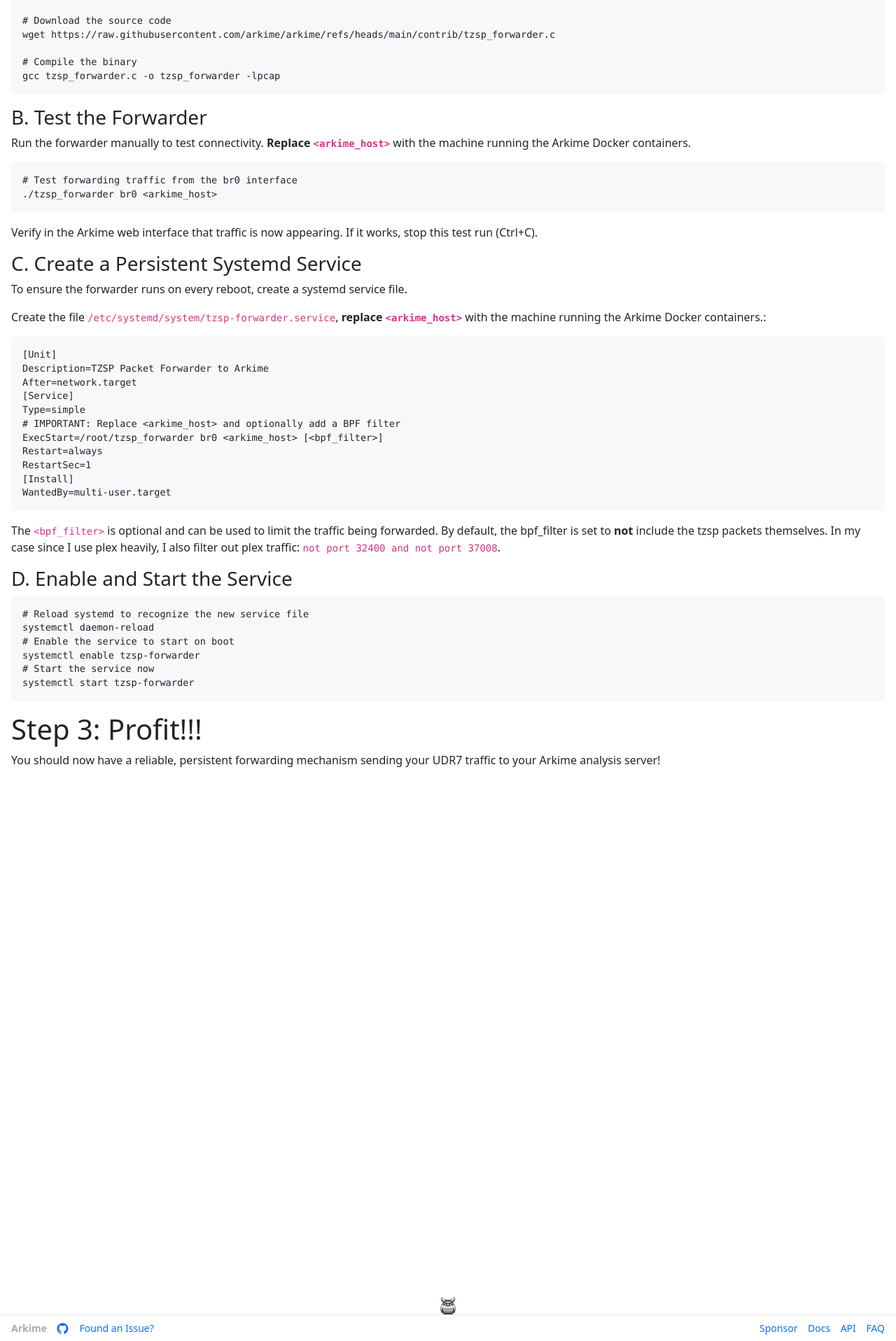
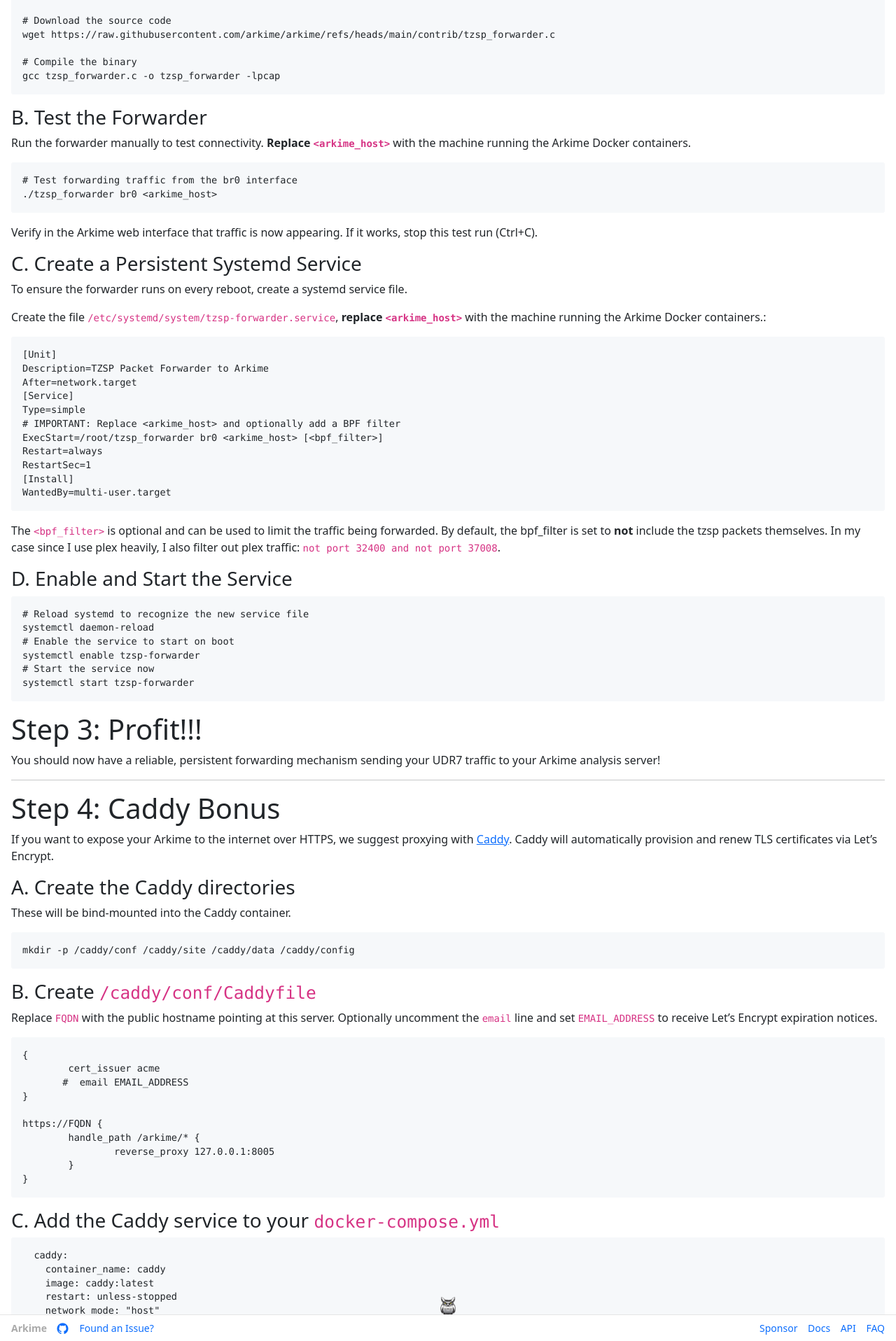
Before and after one commit to arkime/arkimeweb, a Jekyll site: the page built from _wiki/udr7.md, in a window 1280 px wide. Shown: the part 3084-5000 px from the top of the page at 70% size. Built offline with Jekyll 4.4.1, drawn with Linux system fonts in a browser that asks for light colours.

Commit message:
caddy bonus

````diff
--- a/_wiki/udr7.md
+++ b/_wiki/udr7.md
@@ -209,4 +209,73 @@
 
 # Step 3: Profit!!!
 You should now have a reliable, persistent forwarding mechanism sending your UDR7 traffic to your Arkime analysis server!
+
+---
+
+# Step 4: Caddy Bonus
+
+If you want to expose your Arkime to the internet over HTTPS, we suggest proxying with [Caddy](https://caddyserver.com/). Caddy will automatically provision and renew TLS certificates via Let's Encrypt.
+
+### A. Create the Caddy directories
+
+These will be bind-mounted into the Caddy container.
+
+```bash
+mkdir -p /caddy/conf /caddy/site /caddy/data /caddy/config
+```
+
+### B. Create `/caddy/conf/Caddyfile`
+
+Replace `FQDN` with the public hostname pointing at this server. Optionally uncomment the `email` line and set `EMAIL_ADDRESS` to receive Let's Encrypt expiration notices.
+
+```
+{
+        cert_issuer acme
+       #  email EMAIL_ADDRESS
+}
+
+https://FQDN {
+        handle_path /arkime/* {
+                reverse_proxy 127.0.0.1:8005
+        }
+}
+```
+
+### C. Add the Caddy service to your `docker-compose.yml`
+
+```yaml
+  caddy:
+    container_name: caddy
+    image: caddy:latest
+    restart: unless-stopped
+    network_mode: "host"
+    ports:
+      - "443:443"
+      - "8443:8443"
+    volumes:
+      - /caddy/conf:/etc/caddy
+      - /caddy/site:/srv
+      - /caddy/data:/data
+      - /caddy/config:/config
+```
+
+Then `docker compose up -d caddy` and browse to `https://FQDN/arkime/`.
+
+### D. Forward ports on the UDR7
+
+For Caddy to receive traffic from the internet, the UDR7 needs to forward inbound `443` (and/or `8443`) to the machine running Caddy.
+
+In the UniFi Network UI:
+
+1. Go to **Settings → Security → Port Forwarding**.
+2. Create a new rule:
+   * **Name:** `arkime-https`
+   * **From:** Any (or restrict to specific source IPs/regions)
+   * **Port:** `443` (and/or `8443`)
+   * **Forward IP:** the LAN IP of the Arkime/Caddy host
+   * **Forward Port:** `443` (and/or `8443`)
+   * **Protocol:** TCP
+3. Save and apply.
+
+Make sure your DNS `FQDN` record points at the UDR7's public WAN IP so Let's Encrypt can validate the certificate.
 </div>
````
